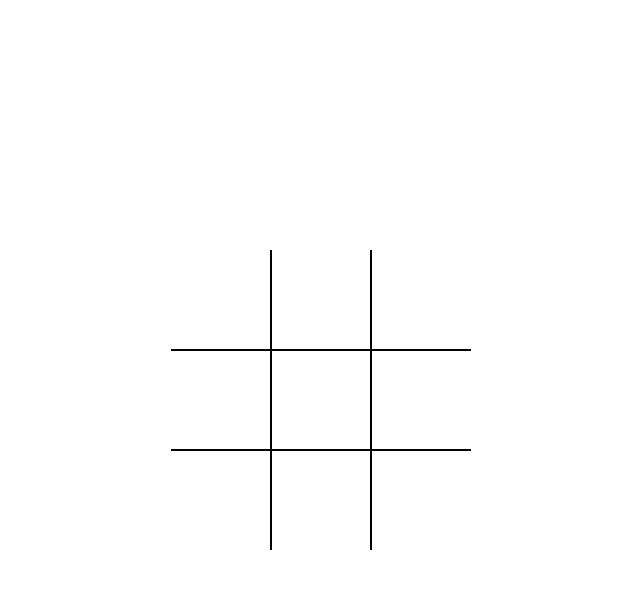
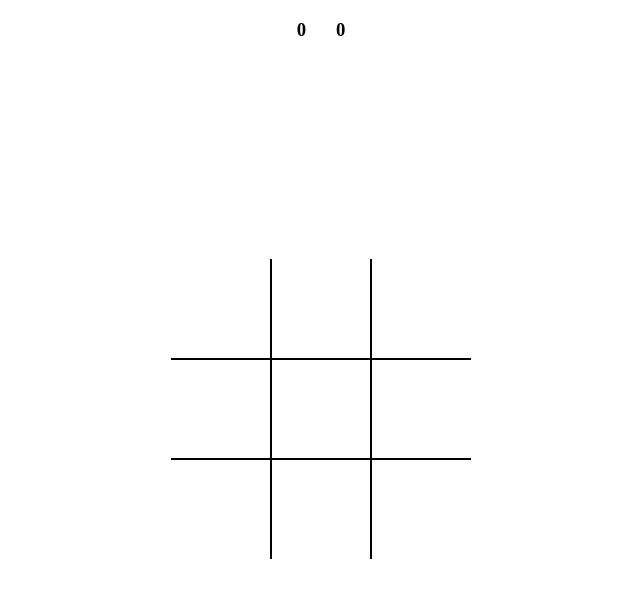
Before and after one commit to FJavohr/Tic-Tac-Toe, a plain HTML site: page index.html in a window 1280 px wide. Shown: the whole page, without its empty margins (319-959 px from the left). Drawn offline with Linux system fonts and the light colour scheme.

Commit message:
Scores
Added counting scoreses.

```diff
--- a/index.html
+++ b/index.html
@@ -9,7 +9,16 @@
   <link rel="stylesheet" href="style.css">
 </head>
 <body>
+  <div class="scores">
+    <div>
+      <h3 class="O">O: </h3>
+    </div>
+      <div>
+        <h3 class="X" >X: </h3>
+      </div>
 
+    </div>
+  </div>
   <div class="board" id="board">
     <div class="cell " data-cell></div>
     <div class="cell " data-cell></div>
--- a/main.js
+++ b/main.js
@@ -2,10 +2,16 @@ const cellElem = document.querySelectorAll('[data-cell]')
 const board = document.getElementById('board')
 const popup  = document.querySelector('.winning-popup')
 const restart = document.querySelector('button')
+const Oscore = document.querySelector('.X')
+const Xscore = document.querySelector('.O')
 const x = 'x';
 const y = 'y';
 let XsWins = 0;
 let OsWins = 0;
+
+
+Xscore.innerHTML = `${XsWins}`;
+Oscore.innerHTML = `${OsWins}`;
 
 let turner;
 const combinations = [
@@ -96,6 +102,16 @@ function endGame(draw) {
     winnigMessageTextElement.innerText = '! Draw !'
   }else {
     winnigMessageTextElement.innerText = `${turner ? "O's Wins" : "X's Wins!" }`
+    // XsWins = turner ? XsWins + 1 : XsWins + 0;
+    // OsWins = turner ?  OsWins +  0 : OsWins + 1;
+
+    if(turner) {
+      OsWins += 1;
+      Oscore.innerHTML = `${OsWins}`
+    }else {
+      XsWins += 1;
+      Xscore.innerHTML = `${XsWins}`
+    }
   }
   popup.classList.add('show')
 }
--- a/style.css
+++ b/style.css
@@ -162,7 +162,9 @@
 
 
 
-*, *::after, *::before {
+*,
+*::after,
+*::before {
   box-sizing: border-box;
 }
 
@@ -177,7 +179,7 @@ body {
 
 .board {
   width: 100vw;
-  height: 100vh;
+  height: calc(100vh - 100px);
   display: grid;
   justify-content: center;
   align-content: center;
@@ -308,3 +310,12 @@ body {
 .winning-popup.show {
   display: flex;
 }
+
+.scores {
+  display: flex;
+  align-items: center;
+  justify-content: center;
+  gap: 30px;
+}
+.scores div {
+}
```
